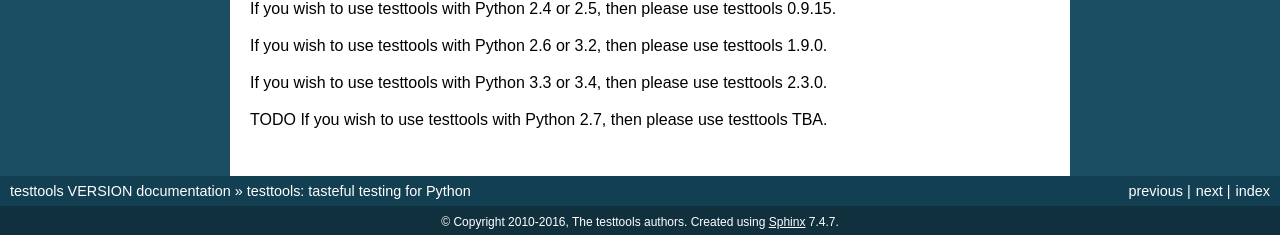
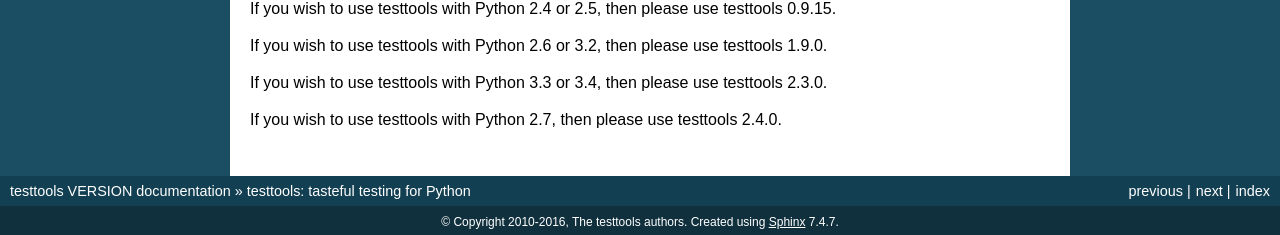
Before and after one commit to testing-cabal/testtools, a Sphinx documentation site: the page built from doc/overview.rst, in a window 1280 px wide. Shown: the part 1502-1737 px from the top of the page. Built offline with Sphinx 7.4.7, drawn with Linux system fonts in a browser that asks for light colours; pages that are not in the unit, such as notebooks, are missing from menus.

Commit message:
Testtools 2.4.0 is the last to support Python 2.7
Co-Authored-By: Matthew Treinish <mtreinish@kortar.org>

```diff
--- a/doc/overview.rst
+++ b/doc/overview.rst
@@ -102,4 +102,4 @@ If you wish to use testtools with Python 2.6 or 3.2, then please use testtools
 
 If you wish to use testtools with Python 3.3 or 3.4, then please use testtools 2.3.0.
 
-TODO If you wish to use testtools with Python 2.7, then please use testtools TBA.
+If you wish to use testtools with Python 2.7, then please use testtools 2.4.0.
```
